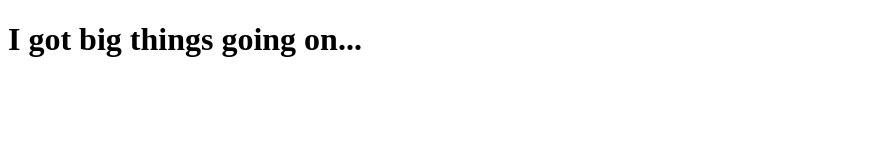
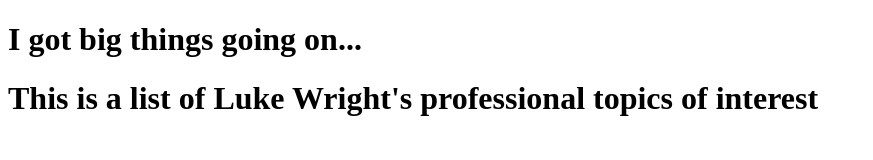
Before and after one commit to LucasMWright/AtomicEnglish, a plain HTML site: page index.html in a window 1280 px wide. Shown: the whole page, without its empty margins (0-873 px from the left). Drawn offline with Linux system fonts and the light colour scheme.

Commit message:
Update index.html

```diff
--- a/index.html
+++ b/index.html
@@ -4,5 +4,7 @@
 
 <h1>I got big things going on...</h1>
 
+<h1>This is a list of Luke Wright's professional topics of interest </h1>
+
 </body>
 </html>
```
